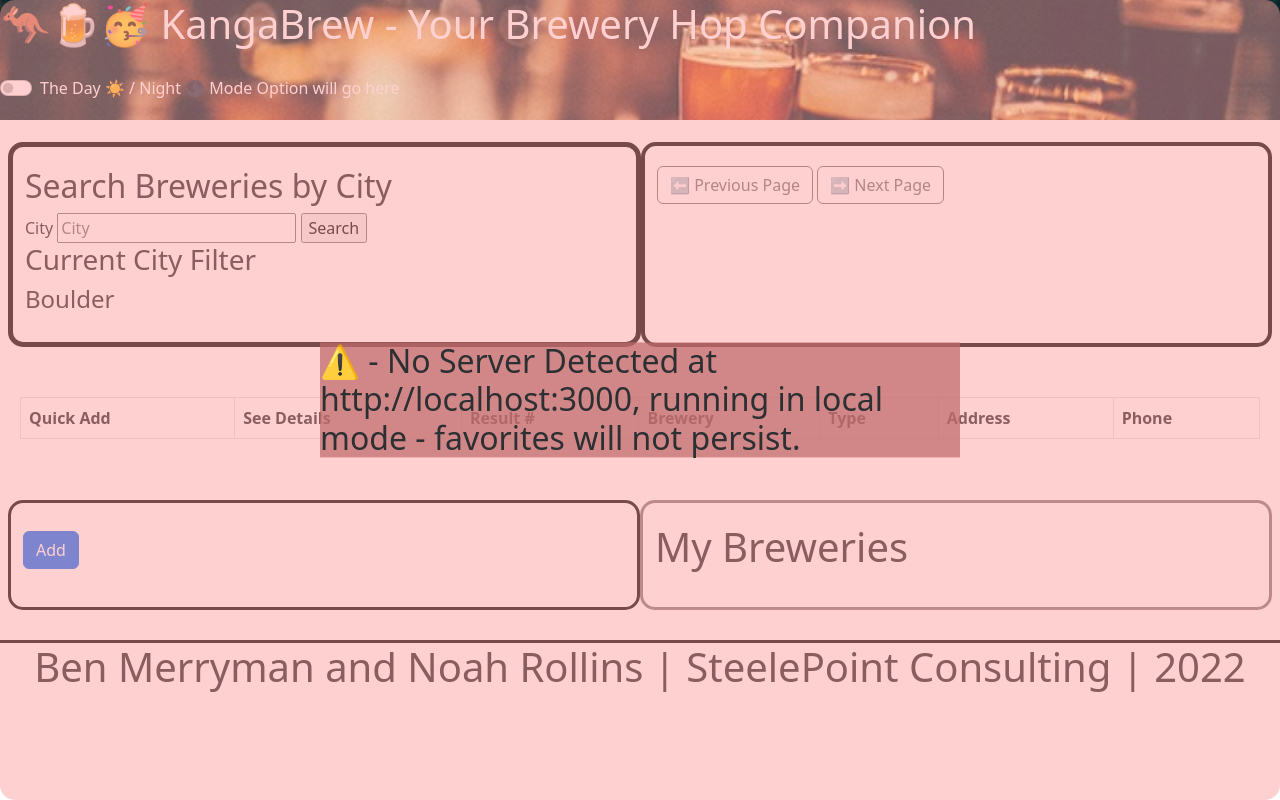
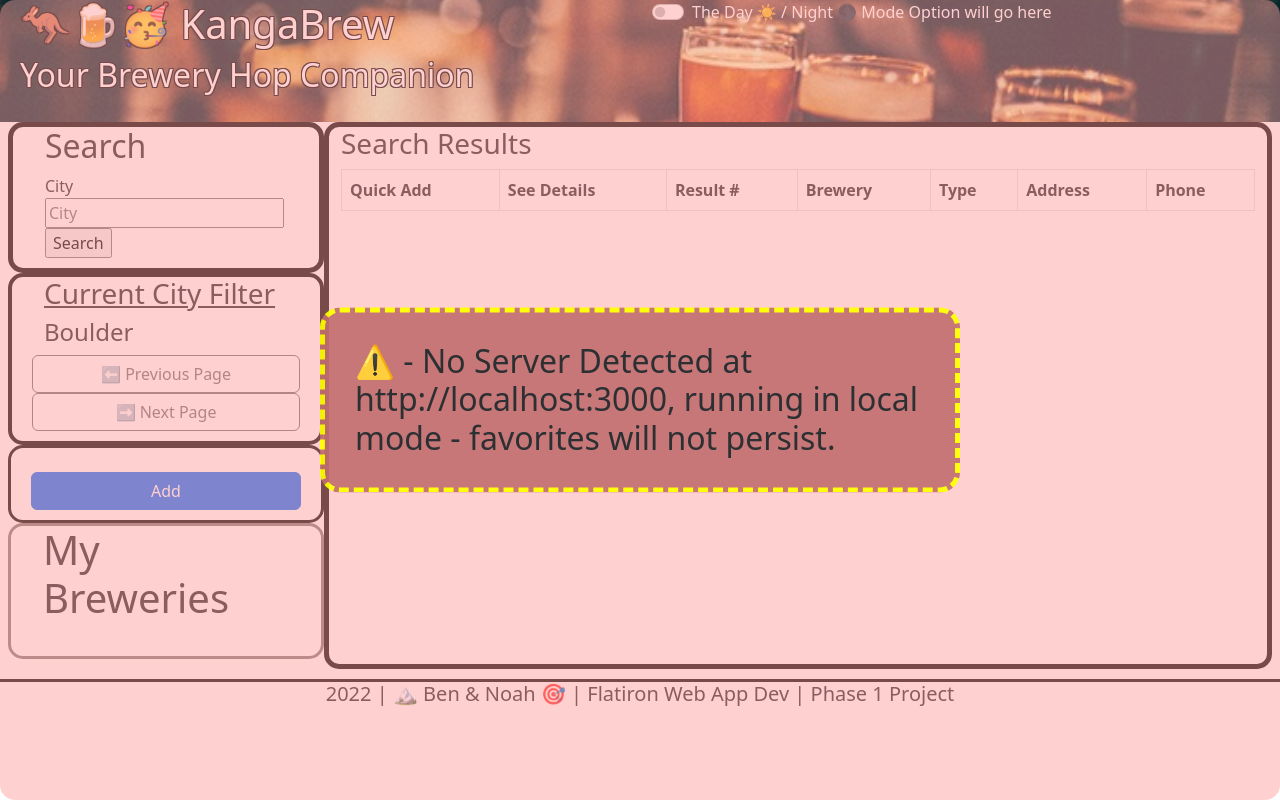
Before and after one commit to beingmerry/phase-1-project, a plain HTML site: page index.html in a window 1280 px wide. Drawn offline with nearby package versions, Linux system fonts and the light colour scheme; no server answers.

Commit message:
finished project, playing around

```diff
--- a/index.html
+++ b/index.html
@@ -16,33 +16,54 @@
   </head>
   <body>
     <header id="header-container">
-      <h1>🦘🍺🥳 KangaBrew - Your Brewery Hop Companion</h1>
+      <div class="row">
+        <div class="col-sm">
+          <h1>🦘🍺🥳 KangaBrew</h1>
+          <h2>Your Brewery Hop Companion</h2>
+        </div>
         <!-- Default switch -->
+        <div class="col-sm ms-auto">
           <div class="form-check form-switch">
             <input class="form-check-input" type="checkbox" role="switch" id="flexSwitchCheckDefault" />
             <label class="form-check-label" for="flexSwitchCheckDefault">The Day ☀️ / Night 🌑 Mode Option will go here</label>
+          </div>
+        </div>
       </div>
     </header>
     <div id="error-container" class="hidden">
       <h2 id="error-message">Placeholder text for error message at runtime</h2>
     </div>
-    <div class ="row">
-      <div id="search-container" class="col-sm">
-        <h2 id="search-header">Search Breweries by City</h2>
+    <div class="row">
+      <div class ="col-md-3 col-sm-4 col-auto">
+        <div id="search-container" class="row">
+          <h2 id="search-header">Search</h2>
           <form id="search-form">
             <label for="city-search">City</label>
             <input id="city-search" type="text" placeholder="City" name="city">
             <input id="submit-search" class="" type="submit" value="Search">
           </form>
-        <h3 for="city-searched">Current City Filter</h3>
+        </div>
+        <div id="navigate-results-buttons" class="row">
+          <h3 for="city-searched"><u>Current City Filter</u></h3>
           <h4 id="city-searched"></h4>
-      </div>
-      <div id="navigate-results-buttons" class="col-sm">
           <button id="search-previous-button" class="btn" type="button" disabled>⬅️ Previous Page</button>
           <button id="search-next-button" class="btn" type="button" disabled>➡️ Next Page</button>
         </div>
+        <div id="detail-container" class="row">
+          <h1 id="brewery-name"></h1>
+          <h2 id="brewery-type"></h2>
+          <h5 id="brewery-address"></h5>
+          <a id="brewery-url"></a>
+          <button id="add-brewery-button" type="button" class="btn btn-primary">Add</button>
         </div>
-    <div id="results-container">
+        <div id="my-breweries-container" class="row">
+          <h1 id="my-breweries-header">My Breweries</h1>
+          <ol id="my-breweries-list">
+          </ol>
+        </div>
+      </div>
+      <div id="results-container" class="col-md-9 col-auto">
+        <h3 id="results-header-h1">Search Results</h3>
         <table class="table table-striped table-bordered table-hover table-responsive">
           <thead>
             <tr id="table-header">
@@ -60,22 +81,9 @@
           </tbody>
         </table>
       </div>
-    <div class ="row">
-      <div id="detail-container" class="col-sm">
-        <h1 id="brewery-name"></h1>
-        <h2 id="brewery-type"></h2>
-        <h3 id="brewery-address"></h3>
-        <a id="brewery-url"></a>
-        <button id="add-brewery-button" type="button" class="btn btn-primary">Add</button>
-      </div>
-      <div id="my-breweries-container" class="col-sm">
-        <h1 id="my-breweries-header">My Breweries</h1>
-        <ol id="my-breweries-list">
-        </ol>
-      </div>
     </div>
     <footer id="footer-container" class="h-100 d-flex align-items-center justify-content-center">
-      <h1>Ben Merryman and Noah Rollins | SteelePoint Consulting | 2022</h1>
+      <h5>2022 | 🏔️ Ben & Noah 🎯 | Flatiron Web App Dev | Phase 1 Project</h5>
     </footer>
   </body>
   <!-- load order matters, 🌐global.js variables, then 🔨 helper.js functions, then
--- a/src/helper.js
+++ b/src/helper.js
@@ -141,7 +141,6 @@ const renderFavorite = (brewery) => {
 };
 
 const postNewBrewery = (newBrewery = currentBrewery) => {
-    console.log(newBrewery)
     // 🎯🟢 Check current favorites before posting duplicate to db.json
     if (
         0 ===
--- a/src/index.js
+++ b/src/index.js
@@ -32,7 +32,7 @@ const initBrewerySearchForm = () => {
 };
 // 🔽 On button click, add brewery to favorites
 const initBreweryAddButton = () => {
-    breweryAddButton.addEventListener("click", (e) => postNewBrewery(e));
+    breweryAddButton.addEventListener("click", () => postNewBrewery());
 };
 // 🔽 On button click, change shown elements by index - 10
 const initPreviousButton = () => {
--- a/styles.css
+++ b/styles.css
@@ -12,10 +12,16 @@
 }
 
 header h1 {
-  color:rgb(255, 255, 255)
+  color:rgb(255, 255, 255);
+  text-shadow: -1px -1px 0 #000, 1px -1px 0 #000, -1px 1px 0 #000, 1px 1px 0 #000;
+}
+header h2 {
+  color:rgb(255, 255, 255);
+  text-shadow: -1px -1px 0 #000, 1px -1px 0 #000, -1px 1px 0 #000, 1px 1px 0 #000;
 }
 label.form-check-label {
-  color: white
+  color: white;
+  text-align: right;
 }
 .brewery-type-data {
   text-transform: capitalize;
@@ -32,11 +38,17 @@ body {
   overflow-x: hidden;
 }
 div {
-  border-radius : 15px;
-  padding : 20px;
-  margin-bottom : 5px;
+  border-radius:  15px;
+  padding-bottom: 10px ;
+  padding-left:   20px;
+  padding-right:  20px;
 }
 div#search-container {
+  border: black 5px solid;
+}
+div#results-container {
+  /* margin-left: 10px;
+  margin-right: 10px; */
   border: black 5px solid;
 }
 div#navigate-results-buttons {
@@ -80,9 +92,12 @@ h2#brewery-type{
 
 #error-message {
   position: fixed;
+  padding: 30px;
   top: 50%;
   left: 50%;
   transform: translate(-50%, -50%);
-  background-color: rgba(196, 112, 112, 0.8);
+  background-color: rgba(196, 112, 112, 1);
+  border-radius: 20px;
+  border: yellow 5px dashed;
   z-index: 9999;
 }
```
Lines whose indentation alone changed are shown as unchanged.
